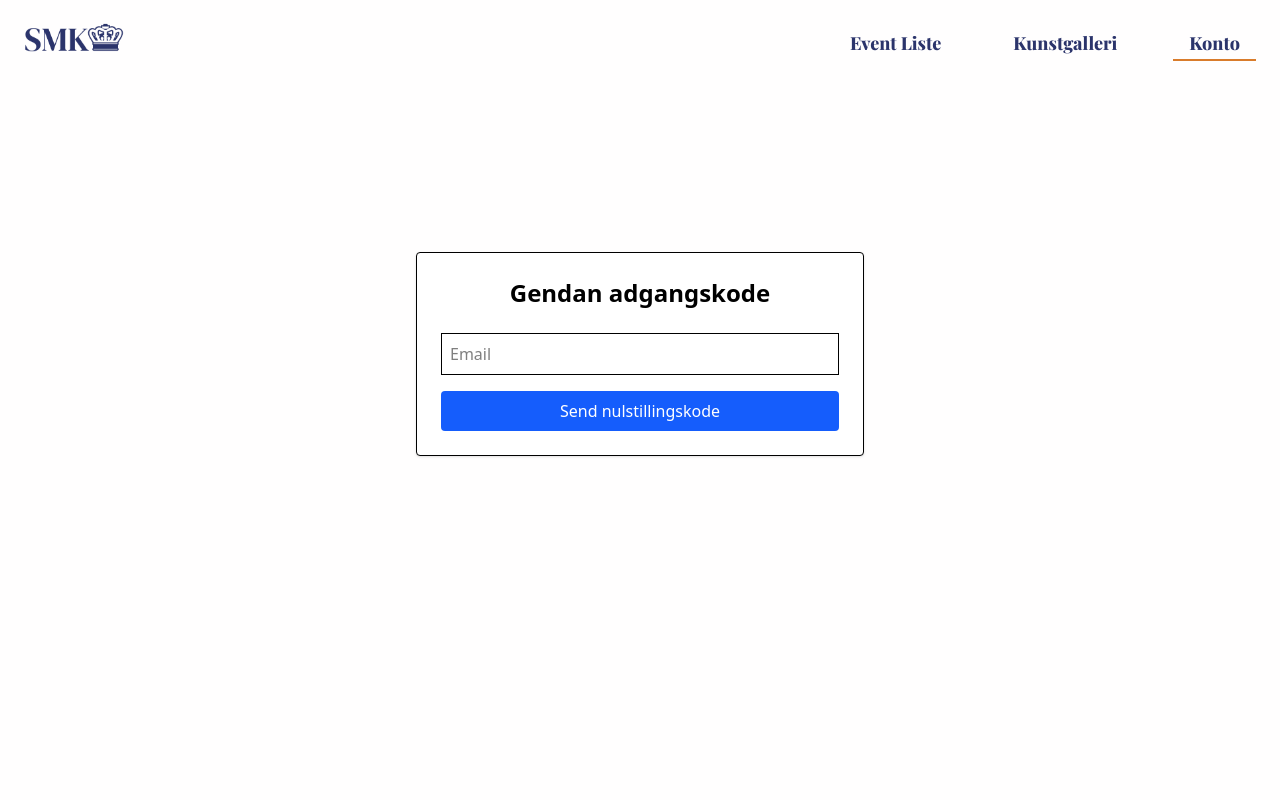
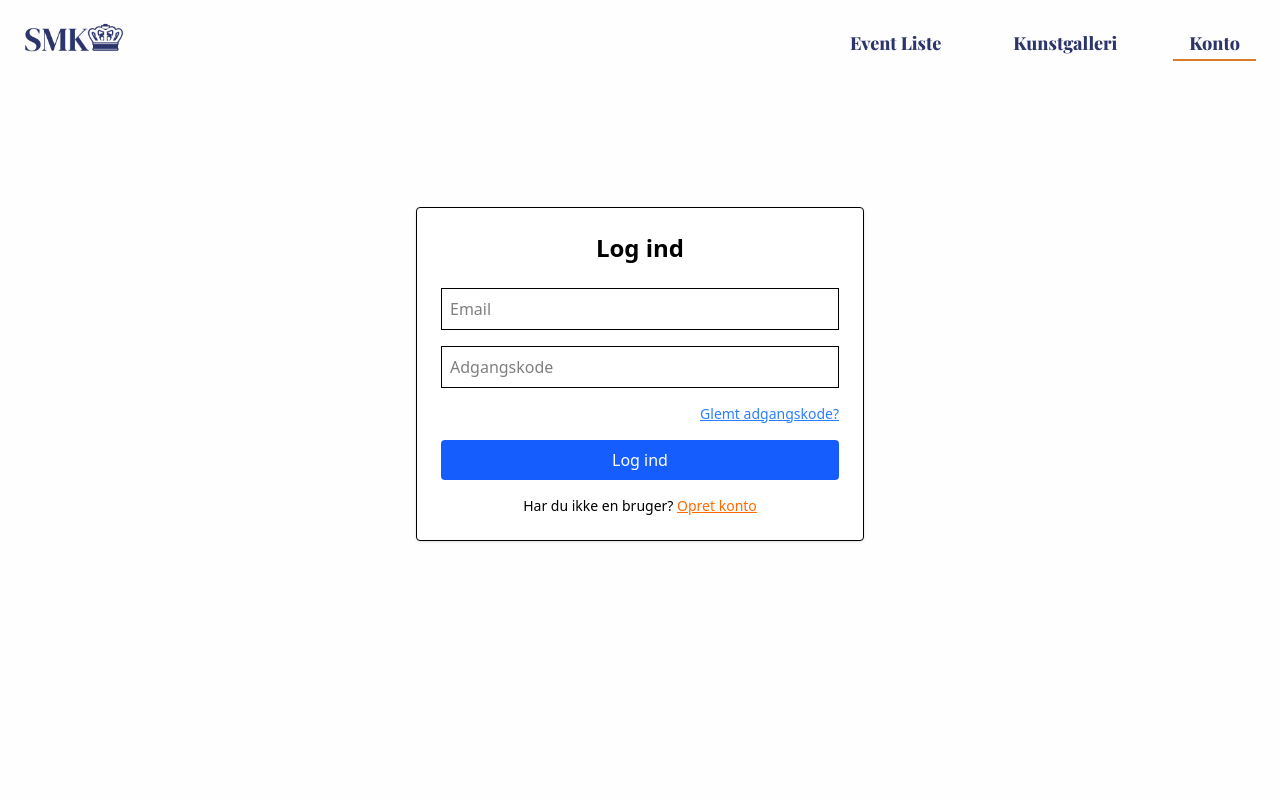
Before and after one commit to farwa110/smk-frontend, a Next.js app: page /sign-in in a window 1280 px wide. Shown: the top 800 px of the page. Built offline with nearby package versions, Linux system fonts and the light colour scheme; no server answers.

Commit message:
middleware fixed

```diff
--- a/src/app/sign-in/page.jsx
+++ b/src/app/sign-in/page.jsx
@@ -1,86 +1,235 @@
+// "use client";
+
+// import { useState } from "react";
+// import { useSignIn } from "@clerk/nextjs";
+// import { useRouter } from "next/navigation";
+
+// export default function ForgotPasswordPage() {
+//   const { isLoaded, signIn, setActive } = useSignIn();
+//   const router = useRouter();
+
+//   const [email, setEmail] = useState("");
+//   const [code, setCode] = useState("");
+//   const [password, setPassword] = useState("");
+//   const [step, setStep] = useState("request");
+//   const [error, setError] = useState("");
+//   const [isLoading, setIsLoading] = useState(false);
+
+//   const handleRequest = async (e) => {
+//     e.preventDefault();
+//     if (!isLoaded) return;
+//     setError("");
+//     setIsLoading(true);
+//     try {
+//       await signIn.create({
+//         strategy: "reset_password_email_code",
+//         identifier: email,
+//       });
+//       setStep("reset");
+//     } catch (err) {
+//       setError(err.errors?.[0]?.message || "Noget gik galt.");
+//     } finally {
+//       setIsLoading(false);
+//     }
+//   };
+
+//   const handleReset = async (e) => {
+//     e.preventDefault();
+//     if (!isLoaded) return;
+//     setError("");
+//     setIsLoading(true);
+//     try {
+//       const result = await signIn.attemptFirstFactor({
+//         strategy: "reset_password_email_code",
+//         code,
+//         password,
+//       });
+//       if (result.status === "complete") {
+//         await setActive({ session: result.createdSessionId });
+//         router.push("/");
+//       } else {
+//         setError("Verifikation mislykkedes.");
+//       }
+//     } catch (err) {
+//       setError(err.errors?.[0]?.message || "Noget gik galt.");
+//     } finally {
+//       setIsLoading(false);
+//     }
+//   };
+
+//   return (
+//     <div className="min-h-screen flex items-center justify-center px-4 pb-70">
+//       <div className="max-w-md w-full space-y-6 p-6 border rounded shadow-sm bg-white text-center">
+//         <h1 className="text-2xl font-bold">Gendan adgangskode</h1>
+
+//         {step === "request" ? (
+//           <form onSubmit={handleRequest} className="space-y-4">
+//             <input type="email" placeholder="Email" className="w-full border p-2" value={email} onChange={(e) => setEmail(e.target.value)} required />
+//             <button type="submit" disabled={isLoading} className="w-full bg-blue-600 text-white py-2 rounded disabled:opacity-50">
+//               {isLoading ? "Sender..." : "Send nulstillingskode"}
+//             </button>
+//           </form>
+//         ) : (
+//           <form onSubmit={handleReset} className="space-y-4">
+//             <input type="text" placeholder="Verifikationskode" className="w-full border p-2" value={code} onChange={(e) => setCode(e.target.value)} required />
+//             <input type="password" placeholder="Ny adgangskode" className="w-full border p-2" value={password} onChange={(e) => setPassword(e.target.value)} required />
+//             <button type="submit" disabled={isLoading} className="w-full bg-green-600 text-white py-2 rounded disabled:opacity-50">
+//               {isLoading ? "Opdaterer..." : "Nulstil adgangskode"}
+//             </button>
+//           </form>
+//         )}
+
+//         {error && <p className="text-red-600">{error}</p>}
+//       </div>
+//     </div>
+//   );
+// }
+
 "use client";
 
+import { useSignIn, useSignUp, SignedIn, SignedOut, UserButton } from "@clerk/nextjs";
 import { useState } from "react";
-import { useSignIn } from "@clerk/nextjs";
 import { useRouter } from "next/navigation";
 
-export default function ForgotPasswordPage() {
-  const { isLoaded, signIn, setActive } = useSignIn();
+export default function AuthPage() {
+  const { isLoaded: signInLoaded, signIn, setActive: setSignInActive } = useSignIn();
+  const { isLoaded: signUpLoaded, signUp, setActive: setSignUpActive } = useSignUp();
   const router = useRouter();
 
+  const [view, setView] = useState("login");
+  const [isLoading, setIsLoading] = useState(false);
   const [email, setEmail] = useState("");
+  const [password, setPassword] = useState("");
   const [code, setCode] = useState("");
-  const [password, setPassword] = useState("");
-  const [step, setStep] = useState("request");
   const [error, setError] = useState("");
-  const [isLoading, setIsLoading] = useState(false);
 
-  const handleRequest = async (e) => {
+  const changeState = (newView) => {
+    setError("");
+    setView(newView);
+  };
+
+  const handleLogin = async (e) => {
     e.preventDefault();
-    if (!isLoaded) return;
+    if (!signInLoaded) return;
     setError("");
     setIsLoading(true);
     try {
-      await signIn.create({
-        strategy: "reset_password_email_code",
-        identifier: email,
-      });
-      setStep("reset");
+      const result = await signIn.create({ identifier: email, password });
+      if (result.status === "complete") {
+        await setSignInActive({ session: result.createdSessionId });
+        router.push("/events");
+      } else {
+        setError("Login ikke fuldført.");
+      }
     } catch (err) {
-      setError(err.errors?.[0]?.message || "Noget gik galt.");
+      setError(err.errors?.[0]?.message || "Noget gik galt ved login.");
     } finally {
       setIsLoading(false);
     }
   };
 
-  const handleReset = async (e) => {
+  const handleSignup = async (e) => {
     e.preventDefault();
-    if (!isLoaded) return;
+    if (!signUpLoaded) return;
     setError("");
     setIsLoading(true);
     try {
-      const result = await signIn.attemptFirstFactor({
-        strategy: "reset_password_email_code",
-        code,
-        password,
-      });
-      if (result.status === "complete") {
-        await setActive({ session: result.createdSessionId });
-        router.push("/");
+      await signUp.create({ emailAddress: email, password, username: email.split("@")[0] });
+      await signUp.prepareEmailAddressVerification({ strategy: "email_code" });
+      setView("verify");
+    } catch (err) {
+      setError(err.errors?.[0]?.message || "Noget gik galt ved oprettelse.");
+    } finally {
+      setIsLoading(false);
+    }
+  };
+
+  const handleVerify = async (e) => {
+    e.preventDefault();
+    if (!signUp) {
+      setError("Session udløbet – start forfra.");
+      return;
+    }
+    setError("");
+    setIsLoading(true);
+    try {
+      const complete = await signUp.attemptEmailAddressVerification({ code: code.trim() });
+      if (complete.status === "complete") {
+        await setSignUpActive({ session: complete.createdSessionId });
+        router.push("/dashboard");
       } else {
-        setError("Verifikation mislykkedes.");
+        setError("Forkert kode.");
       }
     } catch (err) {
-      setError(err.errors?.[0]?.message || "Noget gik galt.");
+      setError(err.errors?.[0]?.message || "Verifikation mislykkedes.");
     } finally {
       setIsLoading(false);
     }
   };
 
   return (
-    <div className="min-h-screen flex items-center justify-center px-4 pb-70">
-      <div className="max-w-md w-full space-y-6 p-6 border rounded shadow-sm bg-white text-center">
-        <h1 className="text-2xl font-bold">Gendan adgangskode</h1>
+    <div className="min-h-screen flex items-center justify-center px-4 pb-60">
+      <SignedIn>
+        <div className="text-center space-y-4">
+          <p className="text-xl font-semibold">Du er allerede logget ind ✅</p>
+          <UserButton />
+        </div>
+      </SignedIn>
 
-        {step === "request" ? (
-          <form onSubmit={handleRequest} className="space-y-4">
+      <SignedOut>
+        <div className="max-w-md w-full space-y-6 p-6 border rounded shadow-sm bg-white">
+          <h1 className="text-2xl font-bold text-center">{view === "login" ? "Log ind" : view === "signup" ? "Opret konto" : "Bekræft kode"}</h1>
+
+          {isLoading ? (
+            <div className="flex flex-col items-center gap-2">
+              <div className="animate-spin rounded-full h-8 w-8 border-b-2 border-orange-500"></div>
+              <p className="text-sm text-gray-500">Behandler...</p>
+            </div>
+          ) : view === "login" ? (
+            <form onSubmit={handleLogin} className="space-y-4">
               <input type="email" placeholder="Email" className="w-full border p-2" value={email} onChange={(e) => setEmail(e.target.value)} required />
-            <button type="submit" disabled={isLoading} className="w-full bg-blue-600 text-white py-2 rounded disabled:opacity-50">
-              {isLoading ? "Sender..." : "Send nulstillingskode"}
+              <input type="password" placeholder="Adgangskode" className="w-full border p-2" value={password} onChange={(e) => setPassword(e.target.value)} required />
+              <div className="flex justify-end">
+                <a href="/forgot-password" className="text-sm text-blue-500 underline hover:text-blue-700">
+                  Glemt adgangskode?
+                </a>
+              </div>
+              <button type="submit" className="w-full bg-blue-600 text-white py-2 rounded">
+                Log ind
               </button>
+              <p className="text-sm text-center">
+                Har du ikke en bruger?{" "}
+                <button type="button" onClick={() => changeState("signup")} className="text-orange-500 underline">
+                  Opret konto
+                </button>
+              </p>
+            </form>
+          ) : view === "signup" ? (
+            <form onSubmit={handleSignup} className="space-y-4">
+              <input type="email" placeholder="Email" className="w-full border p-2" value={email} onChange={(e) => setEmail(e.target.value)} required />
+              <input type="password" placeholder="Adgangskode" className="w-full border p-2" value={password} onChange={(e) => setPassword(e.target.value)} required />
+              <button type="submit" className="w-full bg-orange-500 text-white py-2 rounded">
+                Opret konto
+              </button>
+              <p className="text-sm text-center">
+                Allerede bruger?{" "}
+                <button type="button" onClick={() => changeState("login")} className="text-blue-500 underline">
+                  Log ind
+                </button>
+              </p>
             </form>
           ) : (
-          <form onSubmit={handleReset} className="space-y-4">
+            <form onSubmit={handleVerify} className="space-y-4">
               <input type="text" placeholder="Verifikationskode" className="w-full border p-2" value={code} onChange={(e) => setCode(e.target.value)} required />
-            <input type="password" placeholder="Ny adgangskode" className="w-full border p-2" value={password} onChange={(e) => setPassword(e.target.value)} required />
-            <button type="submit" disabled={isLoading} className="w-full bg-green-600 text-white py-2 rounded disabled:opacity-50">
-              {isLoading ? "Opdaterer..." : "Nulstil adgangskode"}
+              <button type="submit" className="w-full bg-green-600 text-white py-2 rounded">
+                Bekræft konto
               </button>
             </form>
           )}
 
-        {error && <p className="text-red-600">{error}</p>}
+          {error && <p className="text-red-600 text-center">{error}</p>}
         </div>
+      </SignedOut>
     </div>
   );
 }
```
Also changed, not shown: src/middleware.js (+47 -1 lines). Lines whose indentation alone changed are shown as unchanged.
